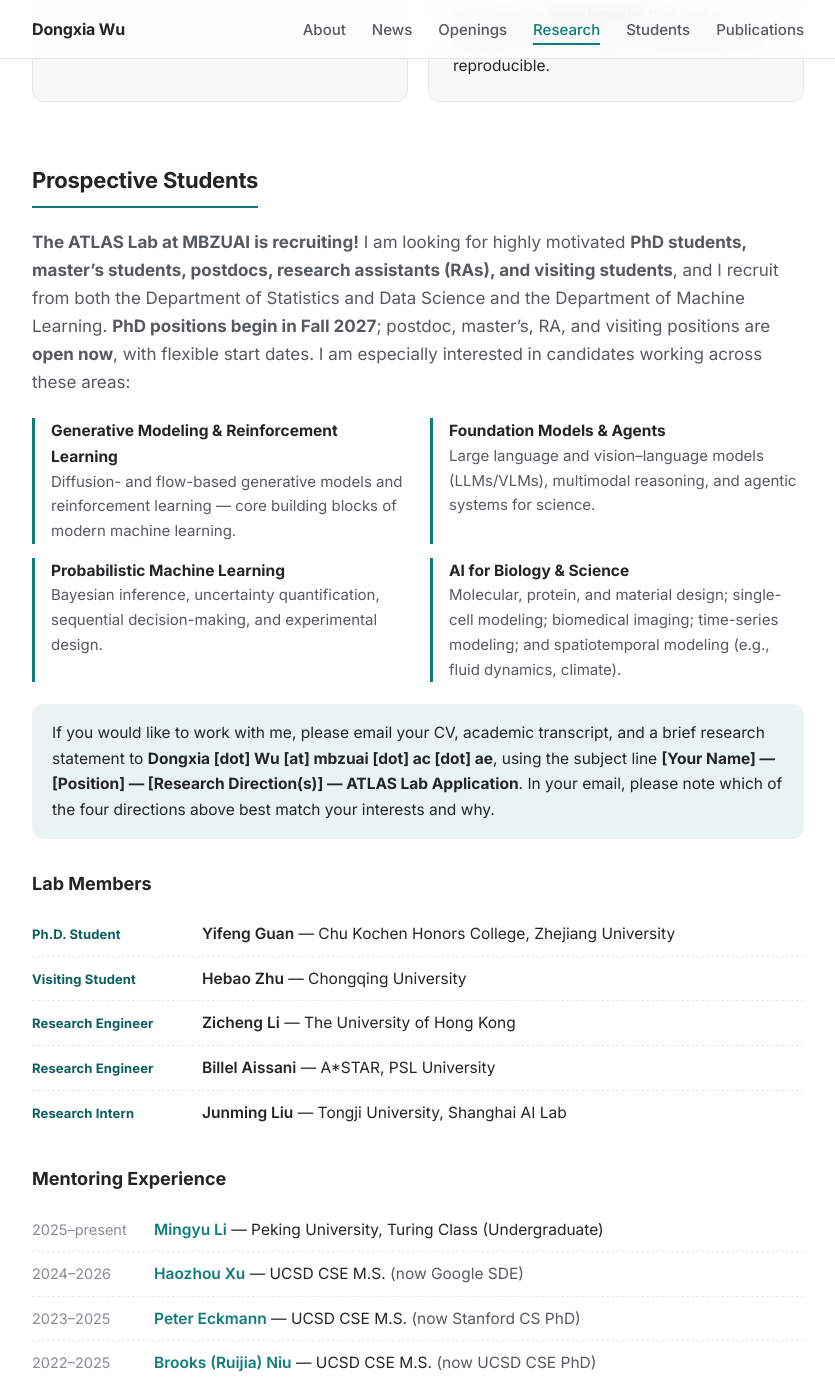
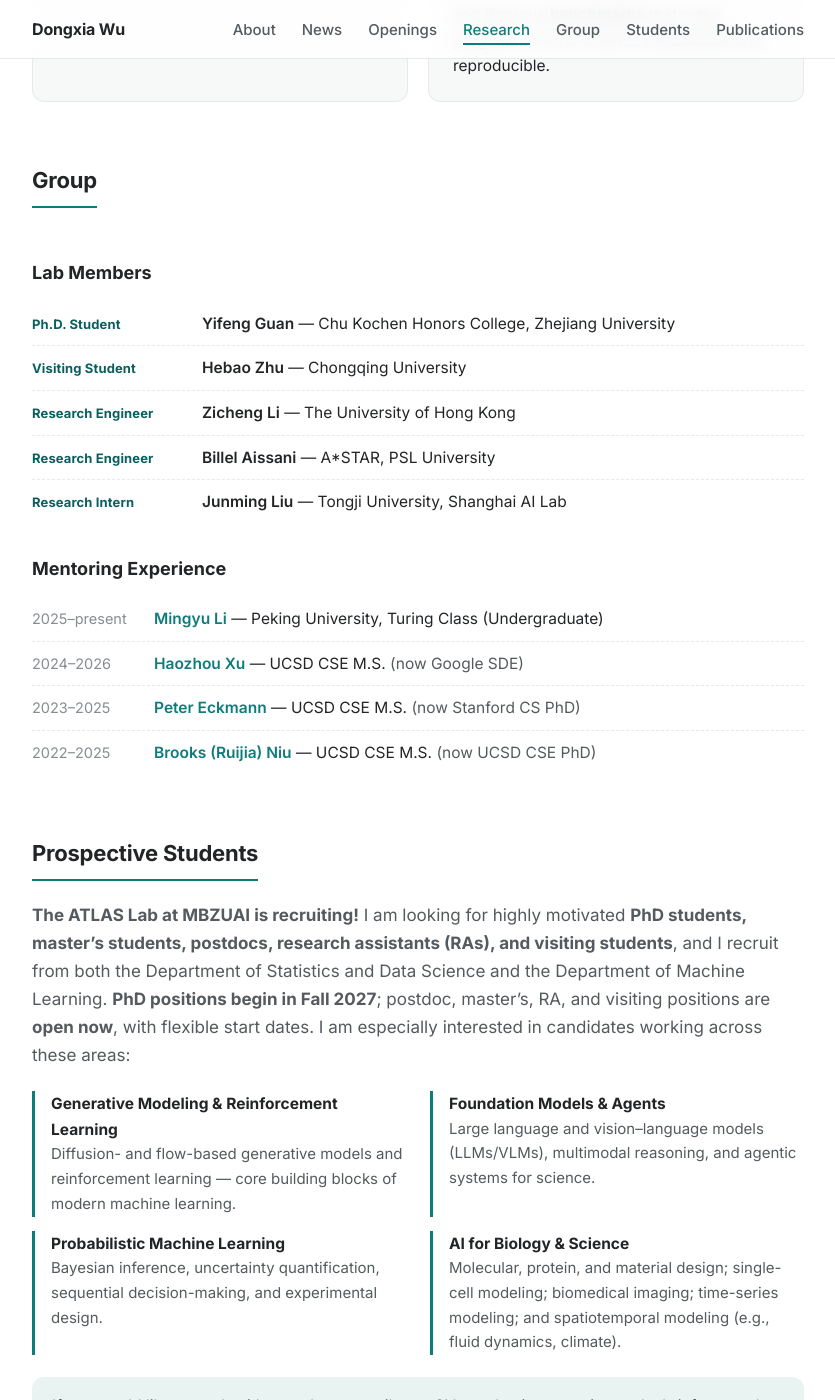
Before and after one commit to DongxiaW/dongxiaw.github.io, a Jekyll site: the page built from index.html, in a window 1280 px wide and 1400 px high, scrolled down 3328 px. Shown: the whole window, without its empty margins (222-1057 px from the left). Built offline with Jekyll 4.4.1, drawn with Linux system fonts in a browser that asks for light colours; some of the changed text lies outside the part shown.

Commit message:
Split lab roster into its own top-level Group section
Current members and mentoring history were nested under the 'Prospective
Students' heading, which mislabels them and buries the roster. Move both
lists into a new 'Group' section (nav entry after Research), backed by a
new top-level "group" key in _data/data.yml. Prospective Students now
holds only the recruiting pitch, areas, and application instructions.

Co-Authored-By: Claude Opus 5 <noreply@anthropic.com>

```diff
--- a/_data/data.yml
+++ b/_data/data.yml
@@ -155,6 +155,11 @@ recruiting:
     **Dongxia [dot] Wu [at] mbzuai [dot] ac [dot] ae**, using the subject line
     **[Your Name] — [Position] — [Research Direction(s)] — ATLAS Lab Application**. In your email, please note which of
     the four directions above best match your interests and why.
+
+# ----------------------------------------------------------------------
+# Group — current lab members and mentoring history
+# ----------------------------------------------------------------------
+group:
   # Current ATLAS Lab members
   members:
     - name: Yifeng Guan
--- /dev/null
+++ b/_includes/group.html
@@ -0,0 +1,34 @@
+{% assign group = site.data.data.group %}
+{% if group %}
+<section class="section" id="group">
+  <h2 class="section-title">Group</h2>
+
+  {% if group.members %}
+  <h3 class="subsection-title">Lab Members</h3>
+  <ul class="mentee-list">
+    {% for m in group.members %}
+    <li class="mentee-item">
+      <span class="member-role">{{ m.role }}</span>
+      <span class="mentee-info">
+        {% if m.link %}<a href="{{ m.link }}" target="_blank" rel="noopener">{{ m.name }}</a>{% else %}<span class="member-name">{{ m.name }}</span>{% endif %} &mdash; {{ m.affiliation }}
+      </span>
+    </li>
+    {% endfor %}
+  </ul>
+  {% endif %}
+
+  {% if group.mentees %}
+  <h3 class="subsection-title">Mentoring Experience</h3>
+  <ul class="mentee-list">
+    {% for m in group.mentees %}
+    <li class="mentee-item">
+      <span class="mentee-years">{{ m.years }}</span>
+      <span class="mentee-info">
+        <a href="{{ m.link }}" target="_blank" rel="noopener">{{ m.name }}</a> &mdash; {{ m.affiliation }}{% if m.now %} <span class="mentee-now">(now {{ m.now }})</span>{% endif %}
+      </span>
+    </li>
+    {% endfor %}
+  </ul>
+  {% endif %}
+</section>
+{% endif %}
--- a/_includes/navbar.html
+++ b/_includes/navbar.html
@@ -9,6 +9,7 @@
       <li><a href="#news">News</a></li>
       <li><a href="#openings">Openings</a></li>
       <li><a href="#research">Research</a></li>
+      <li><a href="#group">Group</a></li>
       <li><a href="#students">Students</a></li>
       <li><a href="#publications">Publications</a></li>
     </ul>
--- a/_includes/scripts.html
+++ b/_includes/scripts.html
@@ -23,7 +23,7 @@
     });
 
     // Highlight the nav link for the section currently in view.
-    var sections = ['about', 'news', 'openings', 'research', 'students', 'publications']
+    var sections = ['about', 'news', 'openings', 'research', 'group', 'students', 'publications']
       .map(function (id) { return document.getElementById(id); })
       .filter(Boolean);
 
--- a/_includes/students.html
+++ b/_includes/students.html
@@ -14,33 +14,5 @@
   </ul>
 
   {% if rec.apply %}<div class="apply-note">{{ rec.apply | markdownify }}</div>{% endif %}
-
-  {% if rec.members %}
-  <h3 class="subsection-title">Lab Members</h3>
-  <ul class="mentee-list">
-    {% for m in rec.members %}
-    <li class="mentee-item">
-      <span class="member-role">{{ m.role }}</span>
-      <span class="mentee-info">
-        {% if m.link %}<a href="{{ m.link }}" target="_blank" rel="noopener">{{ m.name }}</a>{% else %}<span class="member-name">{{ m.name }}</span>{% endif %} &mdash; {{ m.affiliation }}
-      </span>
-    </li>
-    {% endfor %}
-  </ul>
-  {% endif %}
-
-  {% if rec.mentees %}
-  <h3 class="subsection-title">Mentoring Experience</h3>
-  <ul class="mentee-list">
-    {% for m in rec.mentees %}
-    <li class="mentee-item">
-      <span class="mentee-years">{{ m.years }}</span>
-      <span class="mentee-info">
-        <a href="{{ m.link }}" target="_blank" rel="noopener">{{ m.name }}</a> &mdash; {{ m.affiliation }}{% if m.now %} <span class="mentee-now">(now {{ m.now }})</span>{% endif %}
-      </span>
-    </li>
-    {% endfor %}
-  </ul>
-  {% endif %}
 </section>
 {% endif %}
--- a/index.html
+++ b/index.html
@@ -6,5 +6,6 @@ layout: default
 {% include news.html %}
 {% include openings.html %}
 {% include research.html %}
+{% include group.html %}
 {% include students.html %}
 {% include publications.html %}
```
